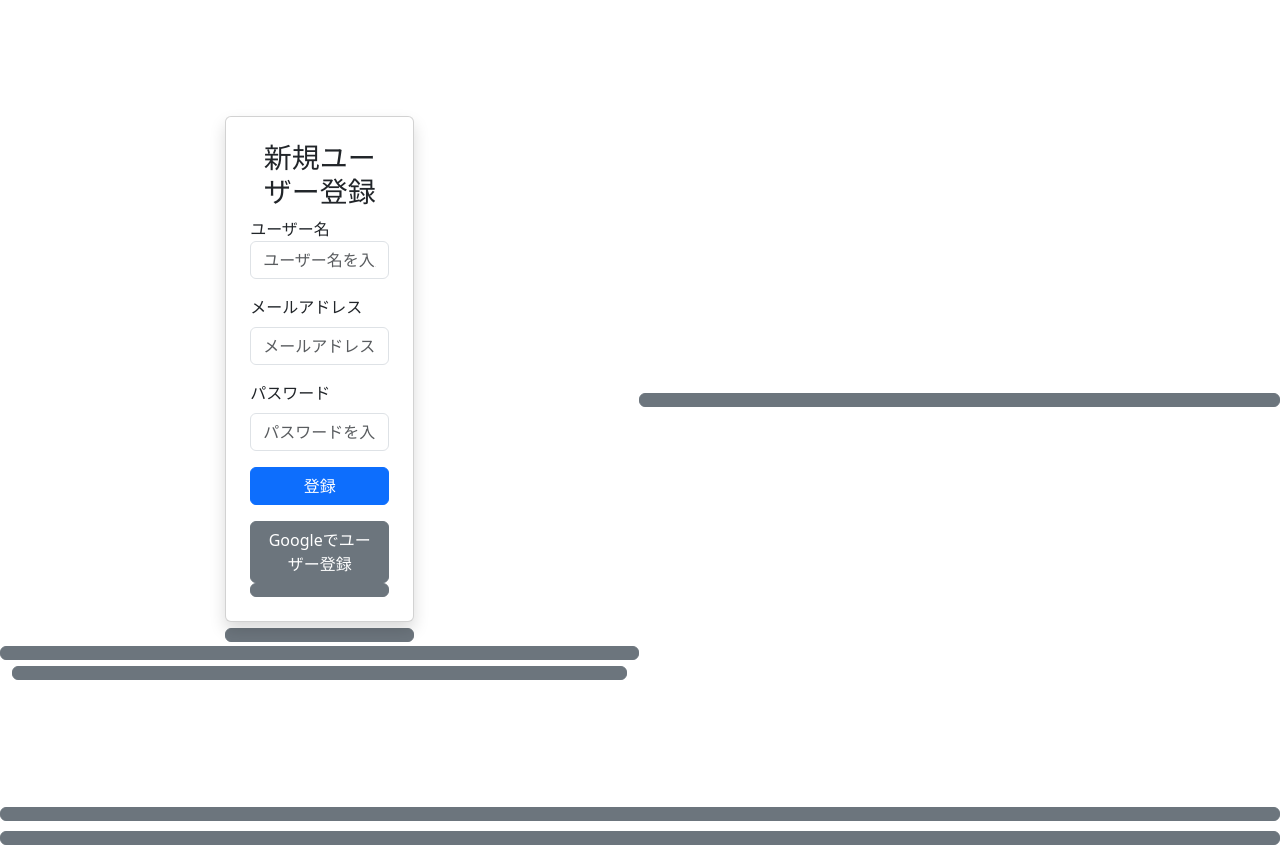
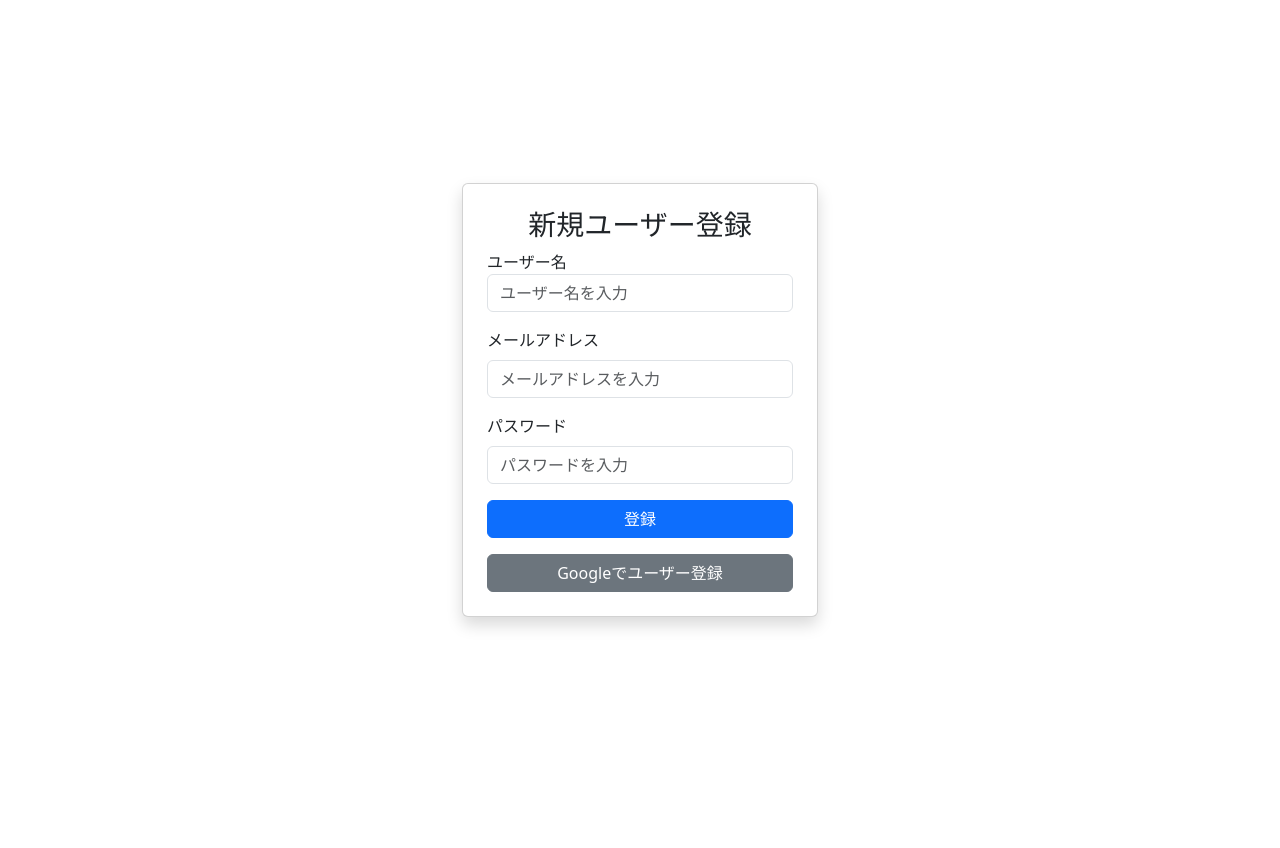
Before and after one commit to hackathon-winter/efFEctive, a Django app: template authentication/templates/authentication/signup.html in a window 1280 px wide. Shown: the part 56-904 px from the top of the page. After the commit the page ends 684 px from the top, so only its background shows below. Run offline with Django 4.2, Linux system fonts and the light colour scheme; the template is opened without the code that fills it, so the values that code supplies are empty; some libraries are stand-ins or nearby versions.

Commit message:
ログイン画面、サインアップ画面微修正

```diff
--- a/authentication/templates/authentication/signup.html
+++ b/authentication/templates/authentication/signup.html
@@ -27,9 +27,7 @@
                         </div>
                         <button type="submit" class="btn btn-primary w-100">登録</button>
                     </form>
-                    <div class="text-center mt-3">
-                        <a class="btn btn-secondary w-100" href='#'>Googleでユーザー登録</button>
-                    </div>
+                        <a class="btn btn-secondary w-100 mt-3" href='#'>Googleでユーザー登録</a>
                 </div>
             </div>
         </div>
```
Also changed, not shown: authentication/templates/authentication/login.html (+4 -6 lines).
